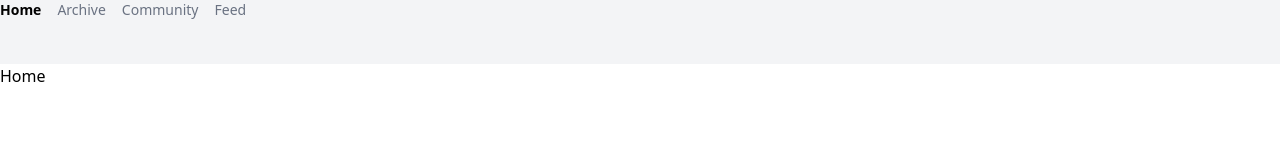
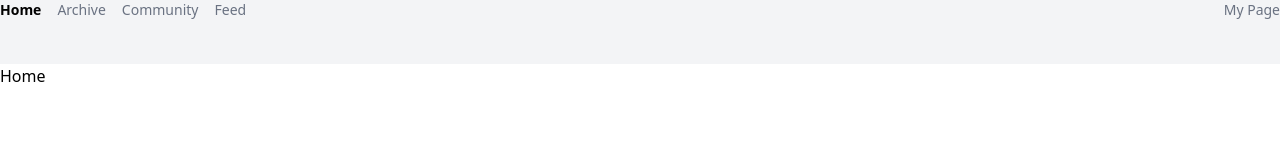
Before and after one commit to Deokive/FE, a React (Vite) app: page / in a window 1280 px wide. Shown: the top 160 px of the page. Built offline with nearby package versions, Linux system fonts and the light colour scheme; the HTML template or start-up script is replaced by a standard one.

Commit message:
feat: 마이페이지 router등록 후 메인네브바에서 NavLink처리

```diff
--- a/package.json
+++ b/package.json
@@ -15,6 +15,7 @@
     "@tanstack/react-query-devtools": "^5.90.2",
     "react": "^19.1.1",
     "react-dom": "^19.1.1",
+    "react-hook-form": "^7.66.1",
     "react-router-dom": "^7.9.4",
     "tailwindcss": "^4.1.14",
     "zustand": "^5.0.8"
--- a/src/components/MainNavbar.tsx
+++ b/src/components/MainNavbar.tsx
@@ -47,6 +47,18 @@ const MainNavbar = () => {
             </NavLink>
           </li>
         </ul>
+
+        {/* 오른쪽 단독(My Page) */}
+        <div className="text-sm font-medium">
+          <NavLink
+            to="/me"
+            className={({ isActive }) =>
+              isActive ? "text-black font-bold" : "text-gray-500"
+            }
+          >
+            My Page
+          </NavLink>
+        </div>
       </div>
     </div>
   );
--- /dev/null
+++ b/src/pages/MyPage/MyPage.tsx
@@ -0,0 +1,9 @@
+const MyPage = () => {
+  return (
+    <div className="h-full pt-16 pb-16 bg-purple-500">
+      <h2 className="text-2xl text-black">MyPage</h2>
+    </div>
+  );
+};
+
+export default MyPage;
```
Also changed, not shown: src/router/router.tsx (+7 -5 lines), 1 other file (tests, documents, lock files or other folders).
